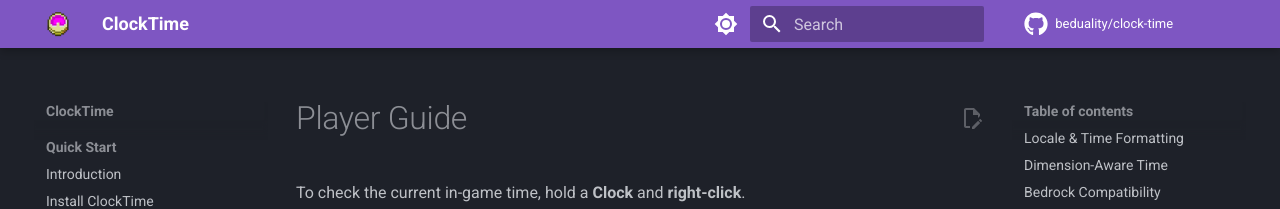
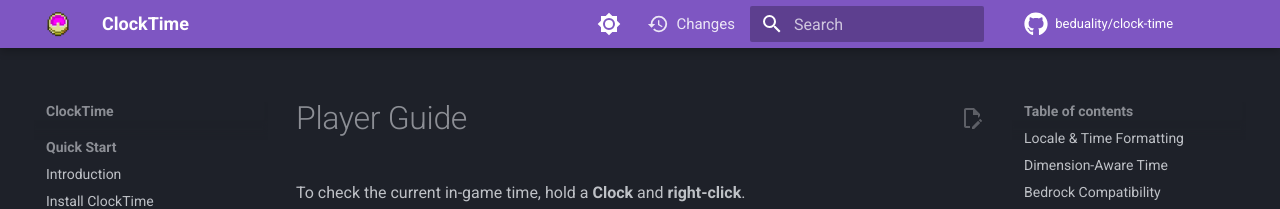
Before and after one commit to beduality/clock-gui, an MkDocs documentation site: the page built from docs/players/play.md, in a window 1280 px wide. Shown: the top 209 px of the page. Built offline with MkDocs 1.6.1 and Material for MkDocs 9.7.7, drawn with Linux system fonts in a browser that asks for light colours; comment, search, counter and statistics services are not loaded; the version menu is left out.

Commit message:
feat: add Changes button to header and version-specific extraction hook

```diff
--- a/docs/hooks/copy_javadoc.py
+++ b/docs/hooks/copy_javadoc.py
@@ -2,6 +2,7 @@
 import shutil
 
 def on_post_build(config):
+    # Search for Javadocs in any of the potential locations across different versions
     potential_folders = [
         'modules/clock-time-common/build/docs/javadoc',
         'modules/clock-time-paper/build/docs/javadoc',
--- /dev/null
+++ b/docs/overrides/partials/header.html
@@ -0,0 +1,78 @@
+{#-
+  This file overrides the default header to inject a "Changes" button next to the version selector
+-#}
+{% set class = "md-header" %}
+{% if "navigation.tabs.sticky" in features %}
+  {% set class = class ~ " md-header--shadow md-header--lifted" %}
+{% elif "navigation.tabs" not in features %}
+  {% set class = class ~ " md-header--shadow" %}
+{% endif %}
+<header class="{{ class }}" data-md-component="header">
+  <nav class="md-header__inner md-grid" aria-label="{{ lang.t('header') }}">
+    <a href="{{ config.extra.homepage | d(nav.homepage.url, true) | url }}" title="{{ config.site_name | e }}" class="md-header__button md-logo" aria-label="{{ config.site_name }}" data-md-component="logo">
+      {% include "partials/logo.html" %}
+    </a>
+    <label class="md-header__button md-icon" for="__drawer">
+      {% set icon = config.theme.icon.menu or "material/menu" %}
+      {% include ".icons/" ~ icon ~ ".svg" %}
+    </label>
+    <div class="md-header__title" data-md-component="header-title">
+      <div class="md-header__ellipsis">
+        <div class="md-header__topic">
+          <span class="md-ellipsis">
+            {{ config.site_name }}
+          </span>
+        </div>
+        <div class="md-header__topic" data-md-component="header-topic">
+          <span class="md-ellipsis">
+            {% if page.meta and page.meta.title %}
+              {{ page.meta.title }}
+            {% else %}
+              {{ page.title }}
+            {% endif %}
+          </span>
+        </div>
+      </div>
+    </div>
+    {% if config.theme.palette %}
+      {% if not config.theme.palette is mapping %}
+        {% include "partials/palette.html" %}
+      {% endif %}
+    {% endif %}
+    {% if not config.theme.palette is mapping %}
+      {% include "partials/javascripts/palette.html" %}
+    {% endif %}
+    {% if config.extra.alternate %}
+      {% include "partials/alternate.html" %}
+    {% endif %}
+
+    <!-- Custom Changes Link - Positioned after Version Dropdown -->
+    <a href="{{ 'changes/' | url }}" class="md-header__button" title="Changes" style="display: flex; align-items: center; gap: 0.35rem; font-size: 0.75rem; padding: 0 0.5rem; margin-right: 0.25rem; color: var(--md-header-fg-color); opacity: 0.85; transition: opacity 0.25s;" onmouseover="this.style.opacity='1'" onmouseout="this.style.opacity='0.85'">
+      <span class="twemoji" style="width: 1.1rem; height: 1.1rem; display: flex; align-items: center; fill: currentColor;">
+        {% include ".icons/material/history.svg" %}
+      </span>
+      <span style="font-weight: 500;">Changes</span>
+    </a>
+
+    {% if "material/search" in config.plugins %}
+      {% set search = config.plugins["material/search"] | attr("config") %}
+      {% if search.enabled %}
+        <label class="md-header__button md-icon" for="__search">
+          {% set icon = config.theme.icon.search or "material/magnify" %}
+          {% include ".icons/" ~ icon ~ ".svg" %}
+        </label>
+        {% include "partials/search.html" %}
+      {% endif %}
+    {% endif %}
+    {% if config.repo_url %}
+      <div class="md-header__source">
+        {% include "partials/source.html" %}
+      </div>
+    {% endif %}
+  </nav>
+  {% if "navigation.tabs.sticky" in features %}
+    {% if "navigation.tabs" in features %}
+      {% include "partials/tabs.html" %}
+    {% endif %}
+  {% endif %}
+</header>
--- a/mkdocs.yml
+++ b/mkdocs.yml
@@ -7,6 +7,7 @@
 
 theme:
   name: material
+  custom_dir: docs/overrides
   logo: assets/images/logo.png
   favicon: assets/images/logo.png
   palette:
@@ -63,6 +64,7 @@
 
 hooks:
   - docs/hooks/copy_javadoc.py
+  - docs/hooks/copy_changes.py
 
 plugins:
   - search
```
Also changed, not shown: docs/hooks/copy_changes.py (added, +63 -0 lines), 1 other file.
